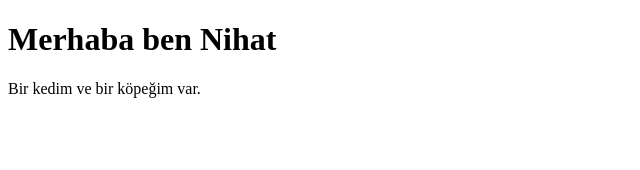
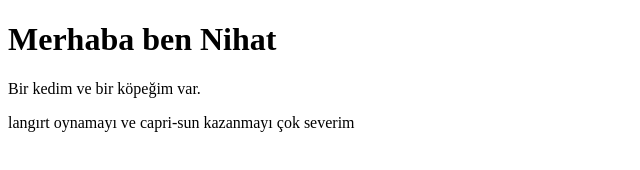
Before and after one commit to nihatduysak/git-calismalarim, a plain HTML site: page index.html in a window 1280 px wide. Shown: the whole page, without its empty margins (0-640 px from the left). Drawn offline with Linux system fonts and the light colour scheme.

Commit message:
branch ten bilgi eklendi

```diff
--- a/index.html
+++ b/index.html
@@ -8,5 +8,7 @@
 <body>
   <h1>Merhaba ben Nihat</h1>
   <p>Bir kedim ve bir köpeğim var.</p>
+
+  <p>langırt oynamayı ve capri-sun kazanmayı çok severim</p>
 </body>
 </html>
```
